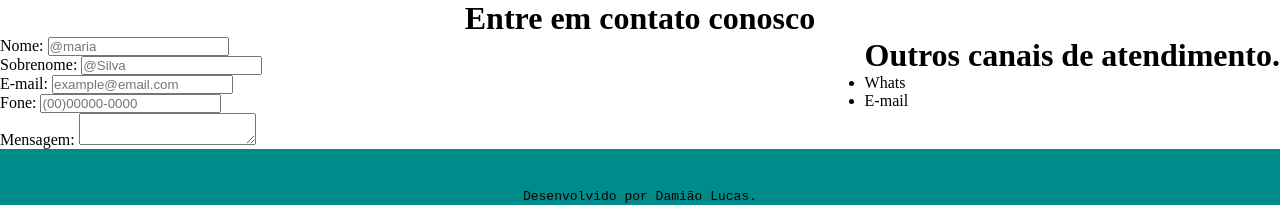
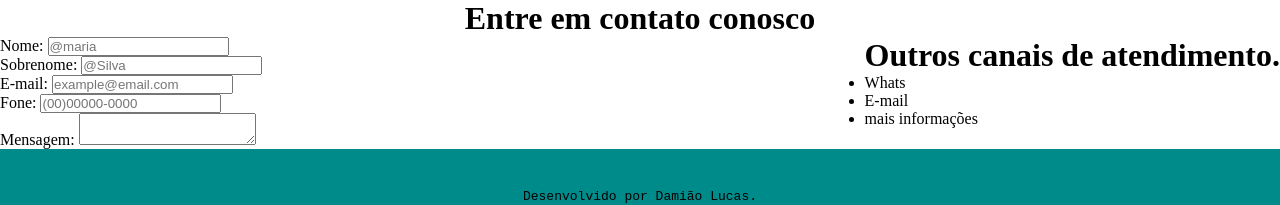
Before and after one commit to lucas147-web/ATIVIDADE---PROJETO-WEB-COM-HTML-CSS, a plain HTML site: page index.html in a window 1280 px wide. Shown: the top 205 px of the page. Drawn offline with Linux system fonts and the light colour scheme.

Commit message:
alteração das <li>

```diff
--- a/index.html
+++ b/index.html
@@ -43,6 +43,7 @@
 
                 <li>Whats</li>
                 <li>E-mail</li>
+                <li>mais informações</li>
 
 
             </ul>
```
